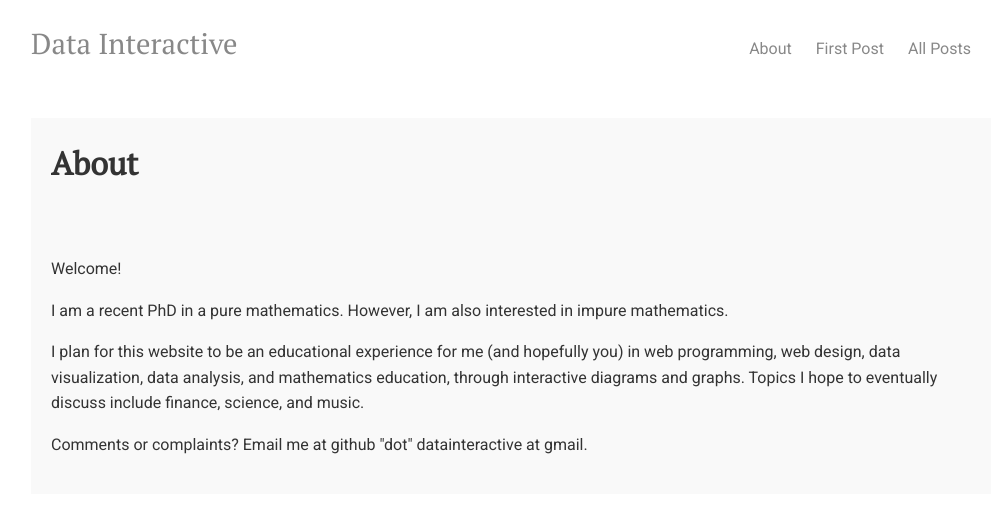
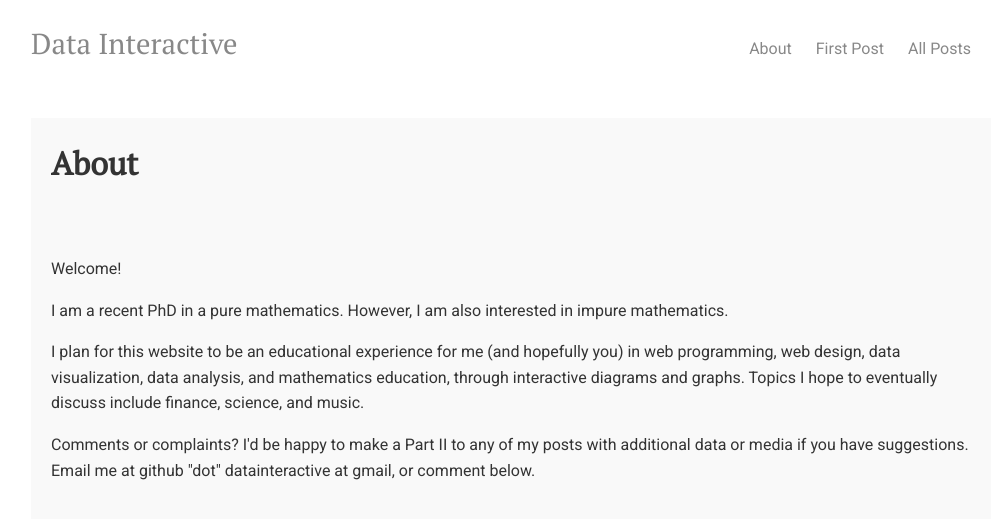
Before and after one commit to datainteractive/datainteractive.github.io, a Jekyll site: the page built from about/index.html, in a window 1280 px wide. Shown: the top 519 px of the page, without its empty margins (129-1131 px from the left). Built offline with Jekyll 4.4.1, drawn with Linux system fonts in a browser that asks for light colours; comment, search, counter and statistics services are not loaded.

Commit message:
Update index.html

```diff
--- a/about/index.html
+++ b/about/index.html
@@ -16,4 +16,4 @@ I plan for this website to be an educational experience for me (and hopefully yo
 </p>
 
 <p>
-  Comments or complaints? Email me at github "dot" datainteractive at gmail.
+  Comments or complaints? I'd be happy to make a Part II to any of my posts with additional data or media if you have suggestions. Email me at github "dot" datainteractive at gmail, or comment below.
```
